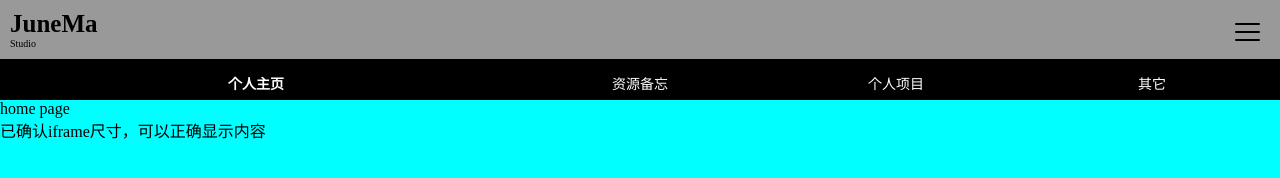
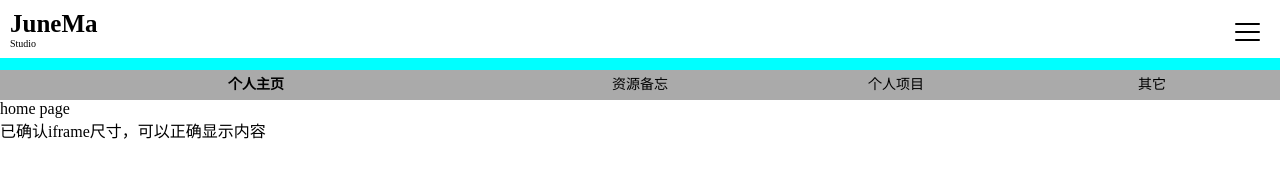
Before and after one commit to JuneMa-studio/JuneMa-studio.github.io, a plain HTML site: page index.html in a window 1280 px wide. Drawn offline with Linux system fonts and the light colour scheme.

Commit message:
01/14
none

```diff
--- a/index.css
+++ b/index.css
@@ -4,13 +4,13 @@
 }
 #header{
 	width: 100vw;
-	background-color: #999;
+	background-color: #fff;
 	position: fixed;
 }
 .logo_name{
 	margin-left: 10px;
 	padding-top: 10px;
-	padding-bottom: 10px;
+	padding-bottom: 9px;
 }
 .logo_name .p1{
 	font-size: 25px;
@@ -23,10 +23,10 @@
 	width: 25px;
 	height: 25px;
 	position: fixed;
-	top: 20px;
+	top: 0px;
 	right: 20px;
 	margin: auto;
-	transition: all 0.2s ease-in-out;
+	transition: all 0.15s ease-in-out;
 }
 .menubt .menulist{
 	display: none;
@@ -34,8 +34,8 @@
 .menubt:hover{
 	top: 0px;
 	right: 0px;
-	background-color: aqua;
-	background-color: rgba(255, 255, 255, 0.3);
+	background-color: rgba(255, 255, 255, 0.1);
+	backdrop-filter: blur(10px);
 	border-radius: 10px 0px 0px 10px;
 	box-shadow: -2px 2px 10px 2px #999;
 	width: 61.8vw;
@@ -52,8 +52,7 @@
 	background-color: #000;
 	display: block;
 	position: fixed;
-	right: 20px;
-	transition: all 0.2s ease-in-out;
+	transition: all 0.15s ease-in-out;
 }
 .menubt::before{
 	top: 23px;
@@ -64,12 +63,14 @@
 }
 .menubt:hover::before{
 	top: 30px;
+	left: 20px;
 	box-shadow: none;
-	transform: rotate(45deg);
+	transform: rotate(135deg);
 }
 .menubt:hover::after{
 	top: 30px;
-	transform: rotate(-45deg);
+	left: 20px;
+	transform: rotate(-135deg);
 }
 .menulist{
 	height: 100%;
@@ -79,10 +80,10 @@
 	width: 80%;
 	height: 40px;
 	line-height: 40px;
-	background-color: #ddd;
+	background-color: rgba(255, 255, 255, 0.1);
 	margin: auto;
 	text-align: center;
-	border: 2px solid #999;
+	border: 1px solid #aaa;
 	border-radius: 10px;
 	margin-top: 10px;
 }
@@ -127,7 +128,7 @@
 	width: 100%;
 }
 .rollmenu{
-	background-color: #000;
+	background-color: #aaa;
 	height: 30px;
 	transition: all 0.2s ease-in-out;
 	position: fixed;
@@ -150,14 +151,13 @@
 	font-weight: 600;
 }
 .roll_item_title{
-	color: #fff;
+	color: #000;
 	text-align: center;
 }
 .roll_item_page{
 	display: none;
 }
 .roll_item_page_active{
-	background-color: aqua;
 	height: 100vh;
 	position: absolute;
 	top: 30px;
--- a/index.html
+++ b/index.html
@@ -16,7 +16,7 @@
 			</div>
 		</div>
 		<div class="mainarea">
-			<div style="width: 100vw;height: 70px;background-color: #000;"></div>
+			<div style="width: 100vw;height: 70px;background-color: aqua"></div>
 			<div class="rollmenu">
 				<div class="roll_item" id="home" onclick="rollmenuact(this)">
 					<p class="roll_item_title">个人主页</p>
```
